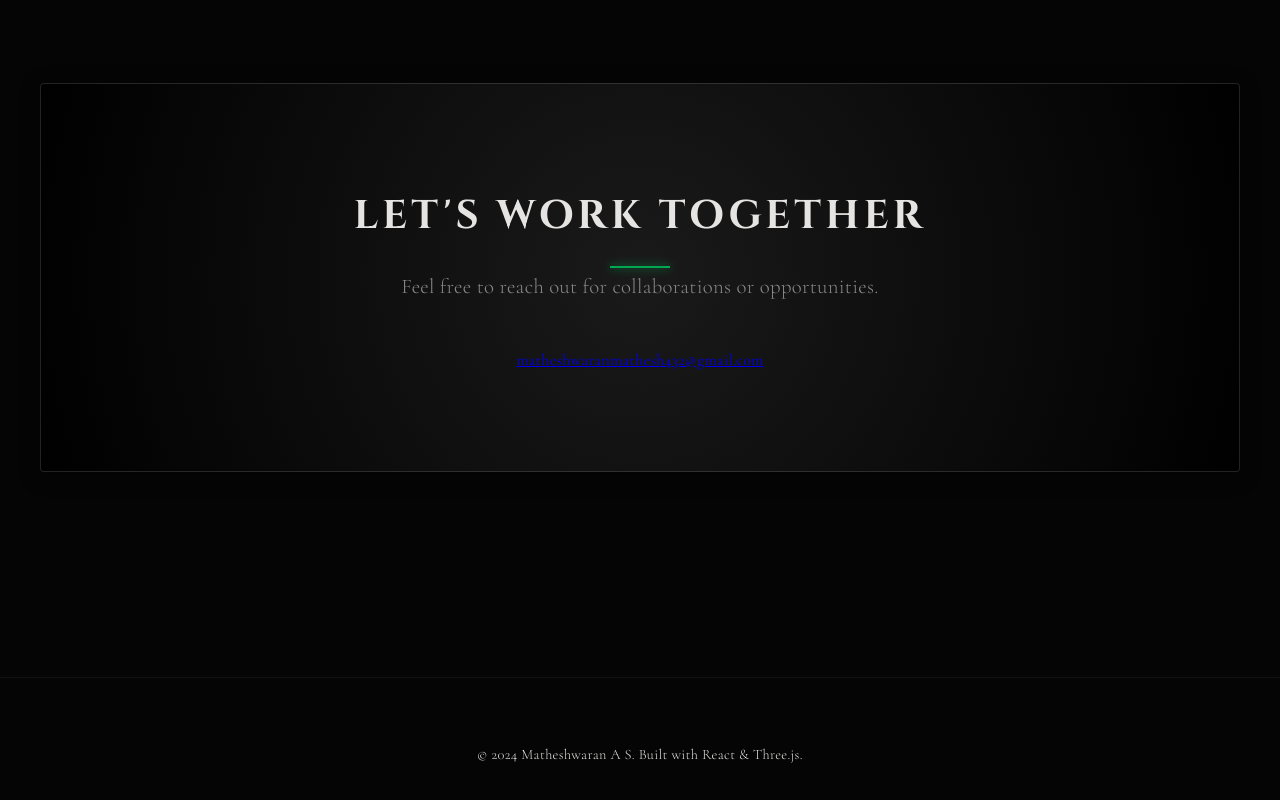
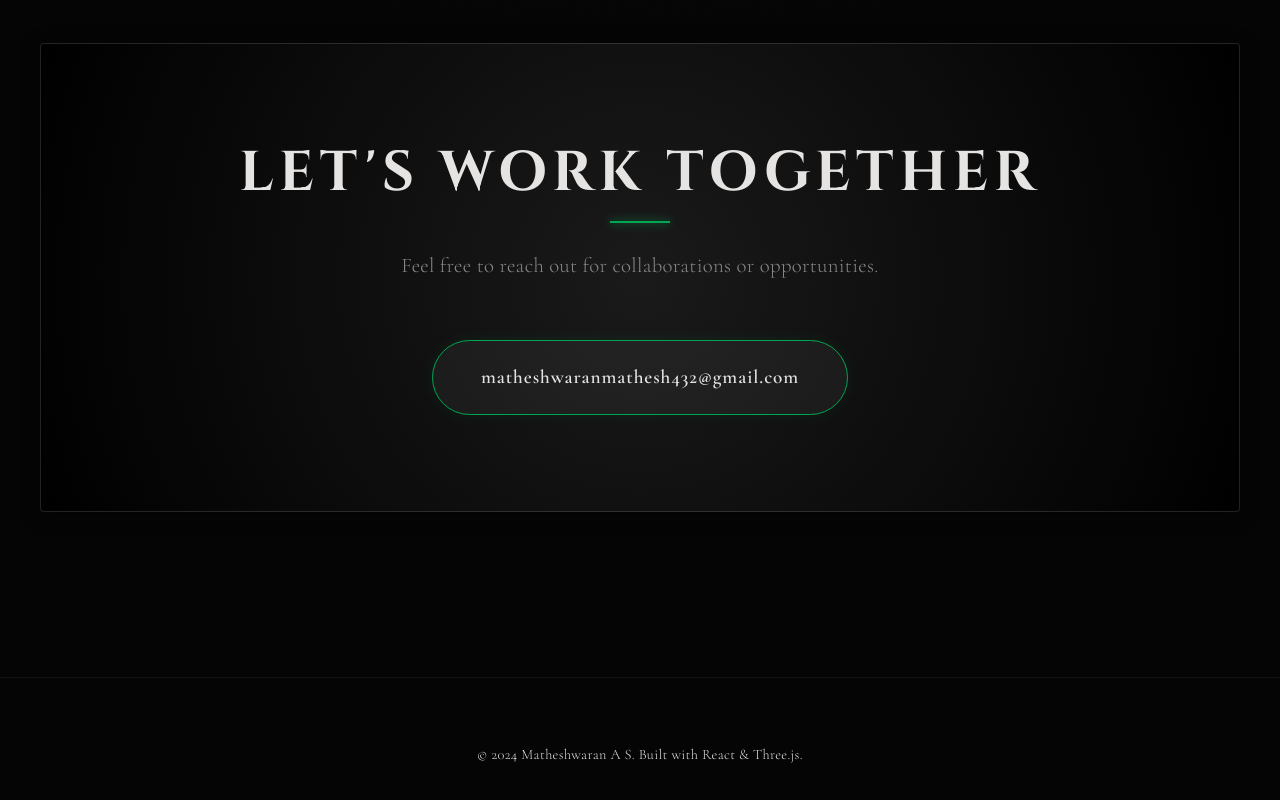
Before and after one commit to MATHESH-yeg/portfolio, a React (Vite) app: page / in a window 1280 px wide. Shown: the part 3405-4205 px from the top of the page. Built offline with nearby package versions, Linux system fonts and the light colour scheme.

Commit message:
mail layput change

```diff
--- a/src/index.css
+++ b/src/index.css
@@ -270,6 +270,38 @@ p {
     color: #fff;
 }
 
+/* Contact Section Specifics */
+.contact-title {
+    font-size: 3.5rem;
+    margin-bottom: 1.5rem;
+    line-height: 1.2;
+}
+
+.contact-email-btn {
+    display: inline-block;
+    padding: 1.2rem 3rem;
+    font-size: 1.2rem;
+    font-weight: 600;
+    color: var(--secondary);
+    background: rgba(229, 228, 226, 0.05);
+    /* Subtle glass */
+    border: 1px solid var(--accent);
+    border-radius: 50px;
+    text-decoration: none;
+    margin-top: 1rem;
+    transition: all 0.3s cubic-bezier(0.2, 0.8, 0.2, 1);
+    max-width: 100%;
+    letter-spacing: 0.05em;
+    box-shadow: 0 0 15px rgba(0, 166, 81, 0.1);
+}
+
+.contact-email-btn:hover {
+    transform: translateY(-3px);
+    background: var(--accent);
+    color: #000;
+    box-shadow: 0 0 30px rgba(0, 166, 81, 0.4);
+}
+
 /* Responsive Projects Grid */
 .projects-grid {
     display: grid;
```
